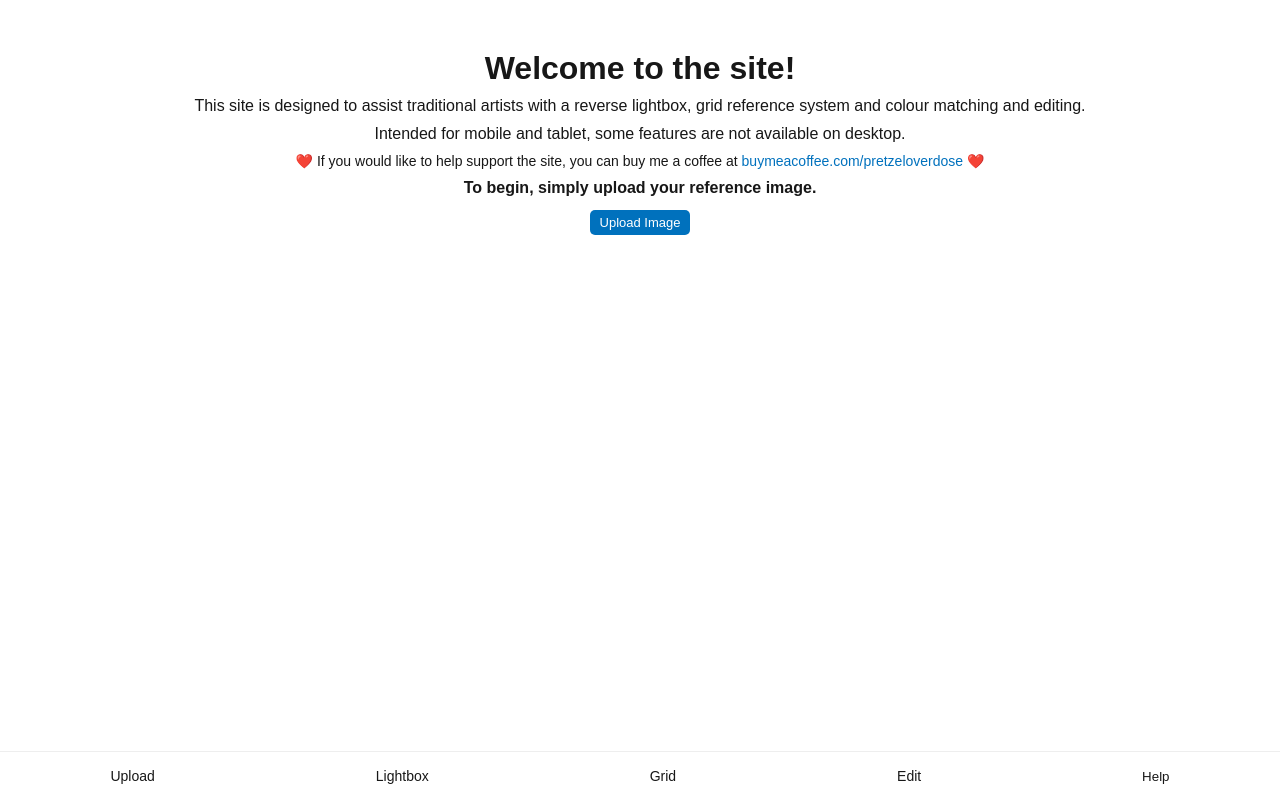
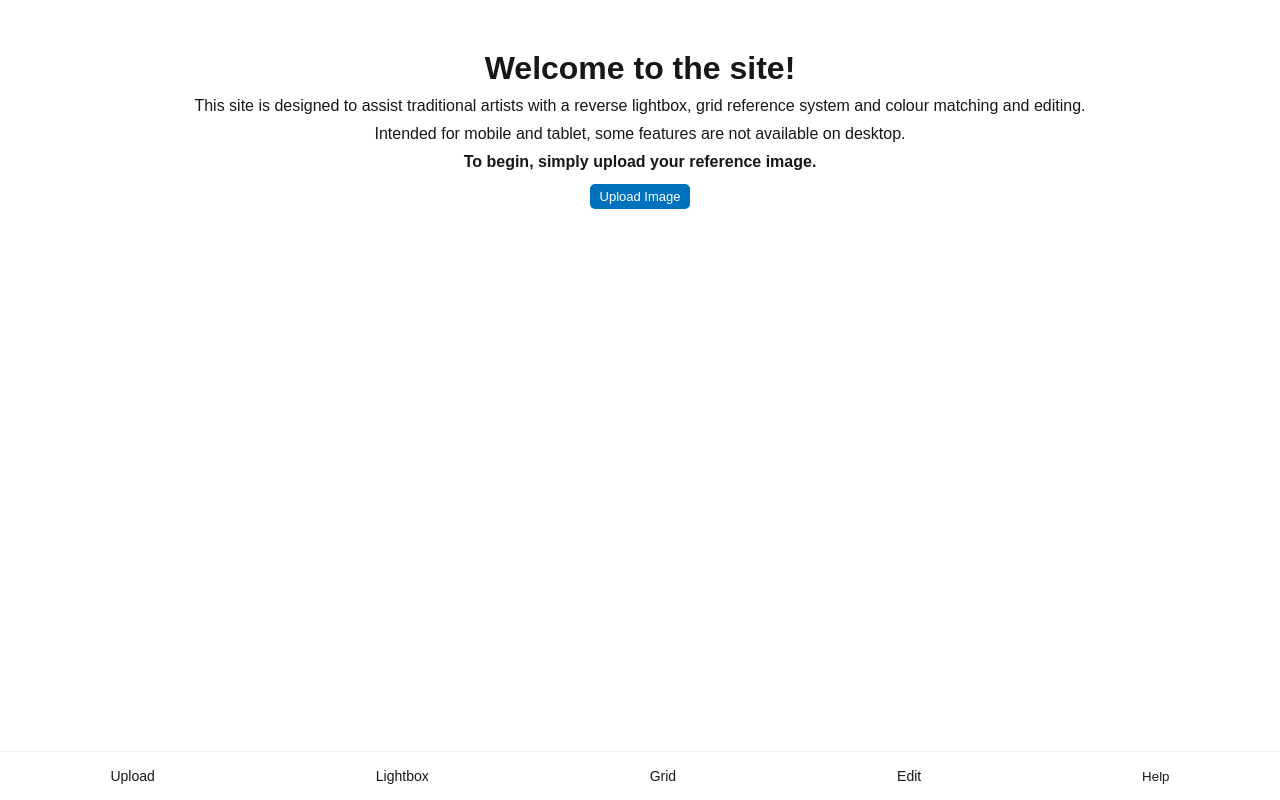
Before and after one commit to pretzeloverdose/eyeblobsWeb, a Next.js app: page / in a window 1280 px wide. Built offline with nearby package versions, Linux system fonts and the light colour scheme.

Commit message:
Edit home page

```diff
--- a/src/app/page.tsx
+++ b/src/app/page.tsx
@@ -260,7 +260,6 @@ useEffect(() => {
         <h1>Welcome to the site!</h1>
         <p>This site is designed to assist traditional artists with a reverse lightbox, grid reference system and colour matching and editing.</p>
         <p>Intended for mobile and tablet, some features are not available on desktop.</p>
-        <p style={{ fontSize: '14px'}}>❤️ If you would like to help support the site, you can buy me a coffee at <a style={{ color: '#0071bd' }} href='https://buymeacoffee.com/pretzeloverdose' target='_blank' rel='noopener noreferrer'>buymeacoffee.com/pretzeloverdose</a> ❤️</p>
         <p><b>To begin, simply upload your reference image.</b></p>
       </>
     );
```
